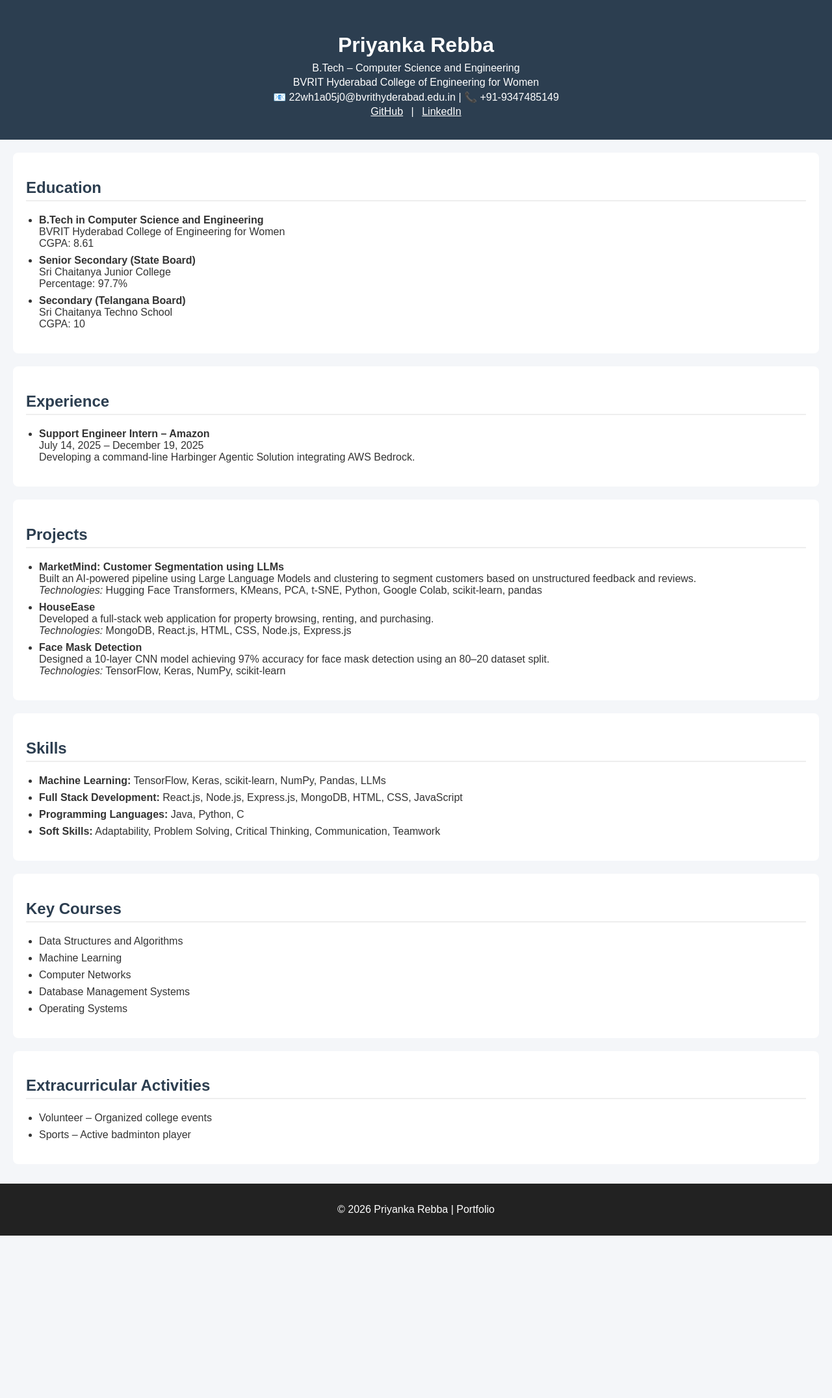
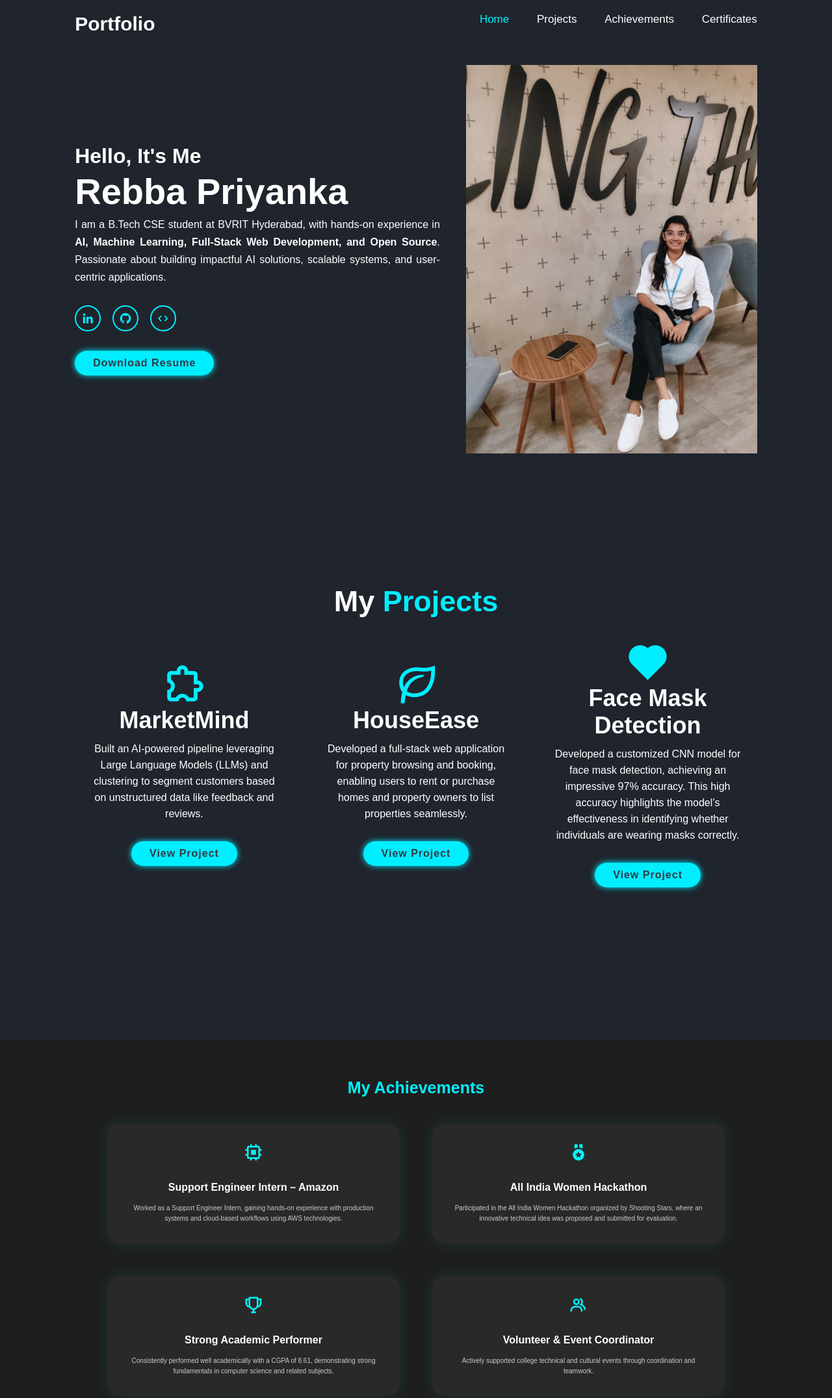
Before and after one commit to priyankarebba/priyankarebba.github.io, a plain HTML site: page index.html in a window 1280 px wide. Shown: the top 2152 px of the page at 65% size. Before the commit the page ends 1902 px from the top, so only its background shows below. Drawn offline with nearby package versions, Linux system fonts and the light colour scheme.

Commit message:
Added new files for website

```diff
--- a/index.html
+++ b/index.html
@@ -1,159 +1,220 @@
 <!DOCTYPE html>
 <html lang="en">
+
 <head>
     <meta charset="UTF-8">
     <meta name="viewport" content="width=device-width, initial-scale=1.0">
-    <title>Priyanka Rebba | Portfolio</title>
-    <style>
-        body {
-            font-family: Arial, Helvetica, sans-serif;
-            margin: 0;
-            background-color: #f4f6f9;
-            color: #333;
-        }
-        header {
-            background-color: #2c3e50;
-            color: #ffffff;
-            padding: 30px 20px;
-            text-align: center;
-        }
-        header h1 {
-            margin-bottom: 8px;
-        }
-        header p {
-            margin: 4px 0;
-        }
-        header a {
-            color: #ffffff;
-            margin: 0 8px;
-            text-decoration: underline;
-        }
-        section {
-            background: #ffffff;
-            margin: 20px;
-            padding: 20px;
-            border-radius: 8px;
-        }
-        h2 {
-            color: #2c3e50;
-            border-bottom: 2px solid #eee;
-            padding-bottom: 5px;
-        }
-        ul {
-            padding-left: 20px;
-        }
-        li {
-            margin-bottom: 8px;
-        }
-        footer {
-            background-color: #222;
-            color: white;
-            text-align: center;
-            padding: 15px;
-            margin-top: 30px;
-        }
-    </style>
+    <title>Priyanka | Portfolio</title>
+
+    <!-- custom css -->
+    <link rel="stylesheet" href="style.css">
+
+    <!-- box icons -->
+    <link href='https://unpkg.com/boxicons@2.1.4/css/boxicons.min.css' rel='stylesheet'>
 </head>
+
 <body>
 
-<header>
-    <h1>Priyanka Rebba</h1>
-    <p>B.Tech – Computer Science and Engineering</p>
-    <p>BVRIT Hyderabad College of Engineering for Women</p>
-    <p>
-        📧 22wh1a05j0@bvrithyderabad.edu.in | 📞 +91-9347485149
-    </p>
-    <p>
-        <a href="https://github.com/priyankarebba/" target="_blank">GitHub</a> |
-        <a href="https://linkedin.com/in/PRIYANKA%20REBBA/" target="_blank">LinkedIn</a>
-    </p>
+    <!-- header design -->
+    <header class="header">
+        <a href="#" class="logo">Portfolio</a>
+        <i class='bx bx-menu' id="menu-icon"></i>
+
+        <nav class="navbar">
+            <a href="#home" class="active">Home</a>
+            <a href="#projects">Projects</a>
+            <a href="#achievements">Achievements</a>
+            <a href="#certificates">Certificates</a>
+        </nav>
     </header>
 
-<section>
-    <h2>Education</h2>
-    <ul>
-        <li>
-            <strong>B.Tech in Computer Science and Engineering</strong><br>
-            BVRIT Hyderabad College of Engineering for Women<br>
-            CGPA: 8.61
-        </li>
-        <li>
-            <strong>Senior Secondary (State Board)</strong><br>
-            Sri Chaitanya Junior College<br>
-            Percentage: 97.7%
-        </li>
-        <li>
-            <strong>Secondary (Telangana Board)</strong><br>
-            Sri Chaitanya Techno School<br>
-            CGPA: 10
-        </li>
-    </ul>
+    <!-- home section -->
+    <section class="home" id="home">
+        <div class="home-content">
+            <h3>Hello, It's Me</h3>
+            <h1>Rebba Priyanka</h1>
+
+            <p>
+                I am a B.Tech CSE student at BVRIT Hyderabad, with hands-on experience in
+<strong>AI, Machine Learning, Full-Stack Web Development, and Open Source</strong>.
+Passionate about building impactful AI solutions, scalable systems, and user-centric applications.
+            </p>
+
+            <div class="social-media">
+                <a href="https://www.linkedin.com/in/priyanka-rebba-b58053259/" target="_blank">
+                    <i class='bx bxl-linkedin'></i>
+                </a>
+                <a href="https://github.com/priyankarebba" target="_blank">
+                    <i class='bx bxl-github'></i>
+                </a>
+                <a href="https://leetcode.com/u/Priyanka_rebba/" target="_blank">
+                    <i class='bx bx-code'></i>
+                </a>
+            </div>
+
+          <a href="22WH1A05J0%20-PRIYANKA%20REBBA.pdf" download class="btn">
+    Download Resume
+</a>
+
+
+        </div>
+
+        <div class="home-img">
+            <img src="pictures.jpeg" alt="Priyanka Rebba">
+        </div>
     </section>
 
-<section>
-    <h2>Experience</h2>
-    <ul>
-        <li>
-            <strong>Support Engineer Intern – Amazon</strong><br>
-            July 14, 2025 – December 19, 2025<br>
-            Developing a command-line Harbinger Agentic Solution integrating AWS Bedrock.
-        </li>
-    </ul>
+    <!-- projects section -->
+    <section class="projects" id="projects">
+        <h2 class="heading">My <span>Projects</span></h2>
+
+        <div class="services-container">
+
+            <div class="services-box">
+                <i class='bx bx-extension'></i>
+                <h3>MarketMind</h3>
+                <p>
+                   Built an AI-powered pipeline leveraging Large Language Models (LLMs) and clustering to segment customers based on unstructured data like feedback and reviews.
+                </p>
+                <a href="https://github.com/priyankarebba/MARKETMIND" class="btn" target="_blank">View Project</a>
+            </div>
+
+            <div class="services-box">
+                <i class='bx bx-leaf'></i>
+                <h3>HouseEase</h3>
+                <p>
+                   Developed a full-stack web application for property browsing and booking, enabling users to rent or
+purchase homes and property owners to list properties seamlessly.
+                </p>
+                <a href="https://gitlab.com/22wh1a05j0/houseease" class="btn" target="_blank">View Project</a>
+            </div>
+
+            <div class="services-box">
+                <i class='bx bxs-heart'></i>
+                <h3>Face Mask Detection</h3>
+                <p>
+                   Developed a customized CNN model for face mask detection, achieving an impressive 97% accuracy. This
+high accuracy highlights the model’s effectiveness in identifying whether individuals are wearing masks
+correctly.
+                </p>
+                <a href="https://github.com/priyankarebba/Face-Mask-Detection" class="btn" target="_blank">
+                    View Project
+                </a>
+            </div>
+
+        </div>
     </section>
 
-<section>
-    <h2>Projects</h2>
-    <ul>
-        <li>
-            <strong>MarketMind: Customer Segmentation using LLMs</strong><br>
-            Built an AI-powered pipeline using Large Language Models and clustering to segment customers based on unstructured feedback and reviews.<br>
-            <em>Technologies:</em> Hugging Face Transformers, KMeans, PCA, t-SNE, Python, Google Colab, scikit-learn, pandas
-        </li>
-        <li>
-            <strong>HouseEase</strong><br>
-            Developed a full-stack web application for property browsing, renting, and purchasing.<br>
-            <em>Technologies:</em> MongoDB, React.js, HTML, CSS, Node.js, Express.js
-        </li>
-        <li>
-            <strong>Face Mask Detection</strong><br>
-            Designed a 10-layer CNN model achieving 97% accuracy for face mask detection using an 80–20 dataset split.<br>
-            <em>Technologies:</em> TensorFlow, Keras, NumPy, scikit-learn
-        </li>
-    </ul>
+    <!-- achievements section -->
+    <section class="achievements" id="achievements">
+        <h2 class="heading">My <span>Achievements</span></h2>
+
+        <div class="achievements-container">
+
+            <div class="achievement-box">
+                <i class='bx bx-chip'></i>
+                <h3>Support Engineer Intern – Amazon</h3>
+                <p>
+                    Worked as a Support Engineer Intern, gaining hands-on experience with
+production systems and cloud-based workflows using AWS technologies.
+                </p>
+            </div>
+
+            <div class="achievement-box">
+                <i class='bx bxs-medal'></i>
+                <h3>All India Women Hackathon</h3>
+                <p>Participated in the All India Women Hackathon organized by Shooting Stars,
+where an innovative technical idea was proposed and submitted for evaluation.</p>
+            </div>
+
+            <div class="achievement-box">
+                <i class='bx bx-trophy'></i>
+                <h3>Strong Academic Performer</h3>
+                <p>
+                    Consistently performed well academically with a CGPA of 8.61, demonstrating strong fundamentals in computer science and related subjects.
+                </p>
+            </div>
+
+            <div class="achievement-box">
+                <i class='bx bx-group'></i>
+                <h3>Volunteer & Event Coordinator</h3>
+                <p>
+                    Actively supported college technical and cultural events through coordination and teamwork.
+                </p>
+            </div>
+
+        </div>
     </section>
 
-<section>
-    <h2>Skills</h2>
-    <ul>
-        <li><strong>Machine Learning:</strong> TensorFlow, Keras, scikit-learn, NumPy, Pandas, LLMs</li>
-        <li><strong>Full Stack Development:</strong> React.js, Node.js, Express.js, MongoDB, HTML, CSS, JavaScript</li>
-        <li><strong>Programming Languages:</strong> Java, Python, C</li>
-        <li><strong>Soft Skills:</strong> Adaptability, Problem Solving, Critical Thinking, Communication, Teamwork</li>
-    </ul>
+   <!-- certificates and training section -->
+<section class="certificates" id="certificates">
+    <h2 class="heading">My <span>Training & Certifications</span></h2>
+
+    <div class="certificates-training-container">
+
+        <!-- Training Box -->
+        <div class="trainings-box">
+            <h3>Training & Mentorship</h3>
+
+            <!-- <div class="certificate-box">
+                <p><strong>Amazon ML Summer School 2025</strong><br>
+                Selected Mentee – Girls Leading Tech</p>
+            </div> -->
+
+            <div class="certificate-box">
+                <p><strong>Machine Learning</strong><br>
+                NASSCOM</p>
+            </div>
+
+            <div class="certificate-box">
+                <p><strong>Data Structures & Algorithms</strong><br>
+                Being Zero</p>
+            </div>
+
+            <div class="certificate-box">
+                <p><strong>Full-Stack Web Development – MERN Stack</strong><br>
+                Hands-on Industry Training - Atenas Code</p>
+            </div>
+        </div>
+
+        <!-- Certifications Box -->
+        <div class="certificates-box">
+            <h3>Certifications</h3>
+
+            <div class="certificate-box">
+                <p>HackerRank – Python (Basic)</p>
+            </div>
+
+            <div class="certificate-box">
+                <p>HackerRank – SQL (Basic)</p>
+            </div>
+
+            <div class="certificate-box">
+                <p>Full Stack Development using MERN Stack – Atenas Code</p>
+            </div>
+
+            <!-- <div class="certificate-box">
+                <p>Diploma in Computer Applications (DCA)<br>
+                <small>MS Office (Excel, PowerPoint)</small></p>
+            </div> -->
+        </div>
+
+    </div>
 </section>
 
-<section>
-    <h2>Key Courses</h2>
-    <ul>
-        <li>Data Structures and Algorithms</li>
-        <li>Machine Learning</li>
-        <li>Computer Networks</li>
-        <li>Database Management Systems</li>
-        <li>Operating Systems</li>
-    </ul>
-</section>
+    <!-- footer -->
+    <footer class="footer">
+        <div class="footer-text">
+            <p>© 2026 Priyanka Rebba | All Rights Reserved</p>
+        </div>
 
-<section>
-    <h2>Extracurricular Activities</h2>
-    <ul>
-        <li>Volunteer – Organized college events</li>
-        <li>Sports – Active badminton player</li>
-    </ul>
-</section>
-
-<footer>
-    <p>© 2026 Priyanka Rebba | Portfolio</p>
+        <div class="footer-iconTop">
+            <a href="#home"><i class='bx bx-up-arrow-alt'></i></a>
+        </div>
     </footer>
 
+    <!-- scripts -->
+    <script src="script.js"></script>
 </body>
+
 </html>
--- /dev/null
+++ b/style.css
@@ -0,0 +1,339 @@
+* {
+    margin: 0;
+    padding: 0;
+    box-sizing: border-box;
+    text-decoration: none;
+    border: none;
+    outline: none;
+    scroll-behavior: smooth;
+    font-family: 'Poppins', sans-serif;
+    cursor: pointer;
+}
+
+/* CSS to hide number input spinner */
+input[type="number"]::-webkit-inner-spin-button,
+input[type="number"]::-webkit-outer-spin-button {
+  -webkit-appearance: none;
+  margin: 0;
+}
+
+:root {
+    --bg-color: #1f242d;
+    --second-bg-color: #323946;
+    --text-color: #fff;
+    --main-color: #0ef;
+}
+
+html {
+    font-size: 62.5%;
+    overflow-x: hidden;
+}
+
+body {
+    background: var(--bg-color);
+    color: var(--text-color);
+}
+
+section {
+    min-height: 100vh;
+    padding: 10rem 9% 2rem;
+
+}
+
+.header {
+    position: fixed;
+    top: 0;
+    left: 0;
+    width: 100%;
+    padding: 2rem 9%;
+    background: var(--bg-color);
+    display: flex;
+    justify-content: space-between;
+    z-index: 100;
+}
+
+.header.sticky{
+    border-bottom: .1rem solid rgba(0,0,0,.2);
+}
+
+.logo {
+    font-size: 3rem;
+    color: var(--text-color);
+    font-weight: 600;
+    cursor: default;
+}
+
+.navbar a {
+    font-size: 1.7rem;
+    color: var(--text-color);
+    margin-left: 4rem;
+    transition: .3s;
+}
+
+.navbar a:hover,
+.navbar a.active {
+    color: var(--main-color);
+}
+
+#menu-icon {
+    font-size: 3.6rem;
+    color: var(--text-color);
+    display: none;
+}
+
+/* .home {
+    display: flex;
+    justify-content: center;
+    align-items: center;
+} */
+ .home {
+    min-height: 100vh;
+    display: flex;
+    align-items: center;        /* vertical alignment */
+    justify-content: space-between;
+    padding: 0 9%;
+    gap: 4rem;
+}
+
+.home-content p {
+    text-align: justify;
+}
+
+.home-img img {
+    width: 35vw;
+}
+
+.home-content h3 {
+    font-size: 3.2rem;
+    font-weight: 700;
+}
+
+.home-content h3:nth-of-type(2) {
+    margin-bottom: 2rem;
+
+}
+
+span {
+    color: var(--main-color);
+}
+
+.home-content h1 {
+    font-size: 5.6rem;
+    font-weight: 700;
+    line-height: 1.3;
+}
+
+.home-content p {
+    font-size: 1.6rem;
+    line-height: 2.7rem;
+}
+
+.social-media a {
+    display: inline-flex;
+    justify-content: center;
+    align-items: center;
+    width: 4rem;
+    height: 4rem;
+    background: transparent;
+    border: .2rem solid var(--main-color);
+    border-radius: 50%;
+    font-size: 2rem;
+    color: var(--main-color);
+    margin: 3rem 1.5rem 3rem 0;
+}
+
+.social-media a:hover {
+    background: var(--main-color);
+    color: var(--second-bg-color);
+    box-shadow: 0 0 1rem var(--main-color);
+}
+
+.btn {
+    display: inline-block;
+    padding: 1rem 2.8rem;
+    background: var(--main-color);
+    border-radius: 4rem;
+    box-shadow: 0 0 1rem var(--main-color);
+    font-size: 1.6rem;
+    color: var(--second-bg-color);
+    letter-spacing: .1rem;
+    font-weight: 600;
+    transition: .6s ease;
+}
+
+.btn:hover {
+    box-shadow: none;
+}
+
+.about {
+    display: flex;
+    justify-content: center;
+    align-items: center;
+    gap: 2rem;
+    background: var(--second-bg-color);
+}
+
+.about-img img {
+    width: 35vw;
+}
+
+.heading {
+    text-align: center;
+    font-size: 4.5rem;
+}
+
+.about-content h2 {
+    text-align: left;
+    line-height: 1.2;
+}
+
+.about-content h3 {
+    font-size: 2.6rem;
+}
+
+.about-content p {
+    font-size: 1.6rem;
+    line-height: 2.5rem;
+    margin: 2rem 0 3rem;
+}
+.services
+{
+    background-color: var(--second-bg-color);
+}
+.services h2 {
+    margin-bottom: 5rem;
+}
+
+.services-container {
+    display: flex;
+    justify-content: center;
+    align-items: center;
+    flex-wrap: wrap;
+    gap: 2rem;
+}
+.achievements {
+    padding: 60px 10%;
+    background: #1e1e1e;
+    text-align: center;
+}
+
+.achievements h2.heading {
+    font-size: 2.5rem;
+    color: #00f7ff;
+    margin-bottom: 40px;
+}
+
+.achievements-container {
+    display: flex;
+    flex-wrap: wrap;
+    justify-content: center;
+    gap: 50px;
+}
+
+.achievement-box {
+    background: #292929;
+    width: 450px;
+    padding: 30px 25px;
+    border-radius: 20px;
+    box-shadow: 0 0 25px rgba(0, 255, 255, 0.1);
+    transition: transform 0.3s ease, box-shadow 0.3s ease;
+    text-align: center;
+}
+
+.achievement-box:hover {
+    transform: translateY(-5px);
+    box-shadow: 0 0 35px rgba(0, 255, 255, 0.2);
+}
+
+.achievement-box i {
+    font-size: 3rem;
+    color: #00f7ff;
+    margin-bottom: 15px;
+    display: inline-block;
+}
+
+.achievement-box h3 {
+    font-size: 1.6rem;
+    font-weight: bold;
+    color: #ffffff;
+    margin: 15px 0;
+}
+
+.achievement-box p {
+    font-size: 1rem;
+    color: #cccccc;
+    line-height: 1.6;
+}
+.services-container .services-box {
+    flex: 1 1 30rem;
+    background: var(--bg-color);
+    padding: 3rem 2rem 4rem;
+    border-radius: 2rem;
+    text-align: center;
+    border: .2rem solid var(--bg-color);
+    transition: .6s ease;
+}
+
+.services-container .services-box:hover {
+    border-color: var(--main-color);
+    transform: scale(1.02);
+}
+
+.services-box i {
+    font-size: 7rem;
+    color: var(--main-color);
+}
+
+.services-box h3 {
+    font-size: 3.6rem;
+}
+
+.services-box p {
+    font-size: 1.6rem;
+    line-height: 2.5rem;
+    margin: 1rem 0 3rem;
+}
+
+.certificates-training-container {
+    display: flex;
+    justify-content: space-between;
+    gap: 20px;
+    padding: 20px;
+    background-color:var(--bg-color); /* Background color */
+    border-radius: 10px;
+}
+
+.certificates-box, .trainings-box {
+    width: 48%; /* Adjust width to fit two boxes side by side */
+    background-color: var(--bg-color) /* Box background color */
+
+}
+
+.certificates-box h3, .trainings-box h3 {
+    font-size: 2.5rem; /* Increased the font size */
+    margin-bottom: 10px;
+    text-align: center;
+    color: var(--text-color); /* Changed color to white */
+    border-bottom: 2px solid #d1efef;
+    padding-bottom: 10px;
+}
+
+
+
+.certificate-box {
+    display: block;
+    font-size: 1.4rem;
+    padding: 14px 16px;
+    margin-bottom: 12px;
+    background-color: var(--main-color); /* cyan */
+    color: #000000; /* black text */
+    border-radius: 6px;
+    text-align: center;
+}
+/* Removed hover effect */
+.certificate-box  {
+    background-color: var(--main-color); /* Keep the same color on hover */
+}
+
+
+.footer{ display: flex; justify-content: space-between; align-items: center; flex-wrap: wrap; padding: 2rem 9%; background: var(--second-bg-color); } .footer-text p { font-size: 1.6rem; } .footer-iconTop a{ display: inline-flex; justify-content: center; align-items: center; padding: .8rem; background: var(--main-color); border-radius: .8rem; transition: .6s ease; } .footer-iconTop a:hover{ box-shadow: 0 0 1rem var(--main-color); } .footer-iconTop a i { font-size: 2.4rem; columns: var(--second-bg-color); }
```
Also changed, not shown: nk_pic.jpg (added), pictures.jpeg (added), 11 other files. Lines whose indentation alone changed are shown as unchanged.
